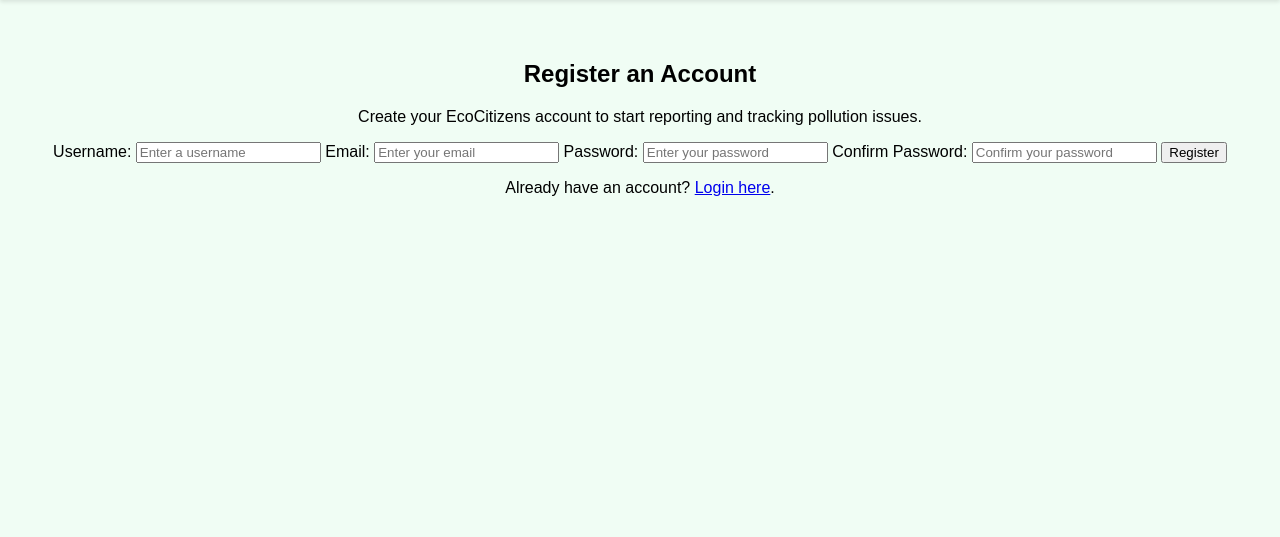
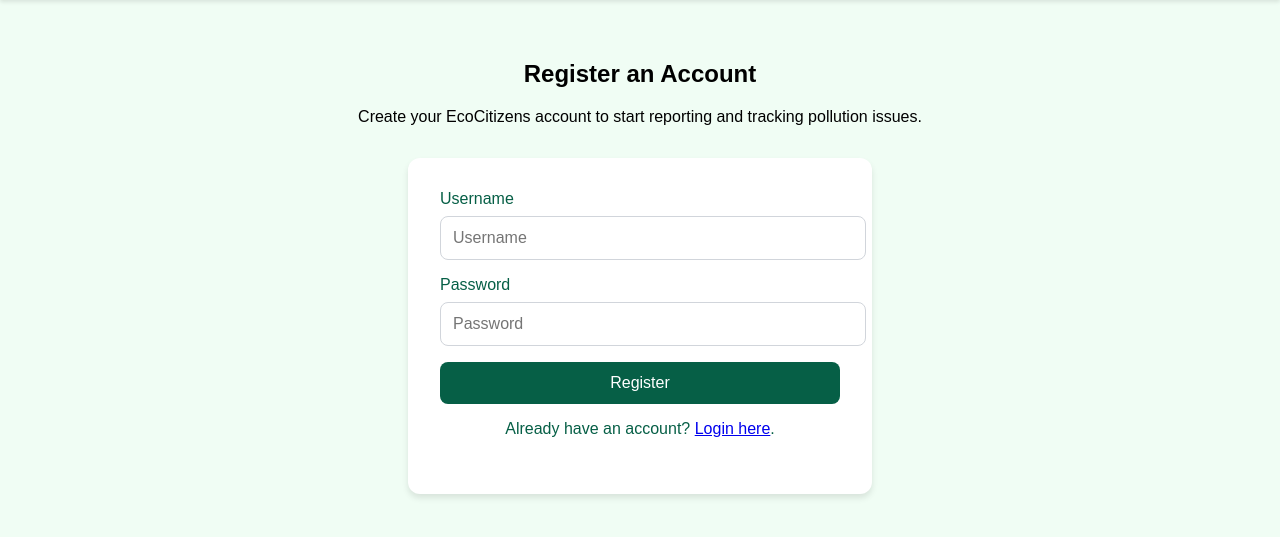
Before and after one commit to SaryNassif/AMSI-Innovates-2025, a Flask app: page /register in a window 1280 px wide. Shown: the part 60-597 px from the top of the page. Run offline with Flask 3, Linux system fonts and the light colour scheme.

Commit message:
FULL LOGIN,OUT,REGISTER FEATURES

```diff
--- a/app.py
+++ b/app.py
@@ -1,17 +1,47 @@
-from flask import Flask,render_template, url_for
+from flask import Flask, render_template, url_for, redirect,flash
 from flask_sqlalchemy import SQLAlchemy
-from flask_login import UserMixin
+from flask_login import UserMixin,login_user, LoginManager, login_required, logout_user, current_user
+from flask_wtf import FlaskForm
+from wtforms import StringField,PasswordField,SubmitField
+from wtforms.validators import InputRequired, Length, ValidationError
+from flask_bcrypt import Bcrypt
 
 app = Flask(__name__)
+app.config['SQLALCHEMY_DATABASE_URI'] = 'sqlite:///database.db'
+app.config['SECRET_KEY'] = 'thisisasecretkey'
+
+bcrypt=Bcrypt(app)
 db = SQLAlchemy(app)
-app.config['SQLALCHEMY_DATABASE_URI'] = 'sqlite:///database.db'
-app.config['SECRET_KEY'] = 'secretp'
+
+login_manager = LoginManager()
+login_manager.init_app(app)
+login_manager.login_view = 'login'
+
+@login_manager.user_loader
+def load_user(user_id):
+    return User.query.get(int(user_id))
 
 class User(db.Model, UserMixin):
     id = db.Column(db.Integer, primary_key=True)
-    username = db.Column(db.String(20), nullable=False)
+    username = db.Column(db.String(20), nullable=False, unique=True)
     password = db.Column(db.String(80), nullable=False)
 
+class RegisterForm(FlaskForm):
+    username = StringField(validators=[InputRequired(), Length(min=4, max=20)], render_kw={"placeholder": "Username"})
+    password = PasswordField(validators=[InputRequired(), Length(min=8, max=20)], render_kw={"placeholder": "Password"})
+    submit = SubmitField('Register')
+
+    def validate_username(self, username):
+        existing_user_username = User.query.filter_by(
+            username=username.data).first()
+        if existing_user_username:
+            raise ValidationError(
+                'That username already exists. Please choose a different one.')
+
+class LoginForm(FlaskForm):
+    username = StringField(validators=[InputRequired(), Length(min=4, max=20)], render_kw={"placeholder": "Username"})
+    password = PasswordField(validators=[InputRequired(), Length(min=8, max=20)], render_kw={"placeholder": "Password"})
+    submit = SubmitField('Login')
 
 @app.route('/')
 def home():
@@ -22,16 +52,45 @@
     return render_template('about.html')
 
 @app.route('/report')
+@login_required
 def report():
     return render_template('report.html')
 
-@app.route('/login')
+@app.route('/login', methods=['GET','POST'])
 def login():
-    return render_template('login.html')
+    form = LoginForm()
+    if form.validate_on_submit():
+        user = User.query.filter_by(username=form.username.data).first()
+        if user:
+            if bcrypt.check_password_hash(user.password, form.password.data):
+                login_user(user)
+                return redirect(url_for('dashboard'))
+    else:
+        flash('wrong username or password')
+    return render_template('login.html',form=form)
 
-@app.route('/register')
+@app.route('/dashboard', methods=['GET', 'POST'])
+@login_required
+def dashboard():
+    return render_template('dashboard.html')
+
+@app.route('/logout', methods=['GET', 'POST'])
+@login_required
+def logout():
+    logout_user()
+    return redirect(url_for('login'))
+
+@app.route('/register', methods=['GET','POST'])
 def register():
-    return render_template('register.html')
+    form = RegisterForm()
+
+    if form.validate_on_submit():
+        hashed_password = bcrypt.generate_password_hash(form.password.data)
+        new_user = User(username=form.username.data, password=hashed_password)
+        db.session.add(new_user)
+        db.session.commit()
+        return redirect(url_for('login'))
+    return render_template('register.html',form=form)
 
 if __name__ == '__main__':
     app.run(debug=True)
--- /dev/null
+++ b/create_db.py
@@ -0,0 +1,5 @@
+from app import app, db
+
+with app.app_context():
+    db.create_all()
+    print(5)
--- a/styles.css
+++ b/static/styles.css
@@ -297,10 +297,65 @@
 .login-form button:hover {
   background-color: #047857;
 }
-
 form p{
   color: #4b5563;
   text-align: center;
   padding: 0;
   margin-bottom: 0;
 }
+
+.register-container {
+  max-width: 400px;
+  margin: 2rem auto;
+  background: #fff;
+  padding: 2rem;
+  border-radius: 0.75rem;
+  box-shadow: 0 4px 6px rgba(0, 0, 0, 0.1);
+  text-align: left;
+}
+.register-container h2 {
+  text-align: center;
+  color: #065f46;
+  margin-bottom: 1rem;
+}
+.register-container p {
+  text-align: center;
+  color: #065f46;
+  margin-bottom: 1.5rem;
+}
+.register-container form div {
+  margin-bottom: 1rem;
+}
+.register-container form label {
+  display: block;
+  margin-bottom: 0.5rem;
+  color: #065f46;
+}
+.register-container form .form-input {
+  width: 100%;
+  padding: 0.75rem;
+  border: 1px solid #d1d5db;
+  border-radius: 0.5rem;
+  font-size: 1rem;
+}
+.register-container form .btn {
+  width: 100%;
+  padding: 0.75rem;
+  background-color: #065f46;
+  border: none;
+  color: #fff;
+  font-size: 1rem;
+  border-radius: 0.5rem;
+  cursor: pointer;
+  transition: background-color 0.3s;
+}
+.register-container form .btn:hover {
+  background-color: #047857;
+}
+.errors {
+  color: red;
+  font-size: 0.9rem;
+  margin: 0.5rem 0 0;
+  list-style: none;
+  padding: 0;
+}
--- a/templates/about.html
+++ b/templates/about.html
@@ -4,7 +4,7 @@
   <meta charset="UTF-8" />
   <meta name="viewport" content="width=device-width, initial-scale=1.0" />
   <title>EcoCitizens - About Us</title>
-  <link rel="stylesheet" href="/styles.css" />
+  <link rel="stylesheet" href="../static/styles.css" />
 </head>
 <body class="bg-green-100">
   <!-- Navbar -->
--- a/templates/index.html
+++ b/templates/index.html
@@ -4,7 +4,7 @@
   <meta charset="UTF-8" />
   <meta name="viewport" content="width=device-width, initial-scale=1.0" />
   <title>EcoCitizens - Home</title>
-  <link rel="stylesheet" href="/styles.css" />
+  <link rel="stylesheet" href="../static/styles.css" />
 </head>
 <body class="bg-green-100">
   <!-- Navbar -->
--- a/templates/register.html
+++ b/templates/register.html
@@ -4,7 +4,7 @@
   <meta charset="UTF-8" />
   <meta name="viewport" content="width=device-width, initial-scale=1.0" />
   <title>EcoCitizens - Register</title>
-  <link rel="stylesheet" href="/styles.css" />
+  <link rel="stylesheet" href="{{ url_for('static', filename='styles.css') }}" />
 </head>
 <body class="bg-green-100">
   <!-- Navbar -->
@@ -24,24 +24,26 @@
   <div class="container">
     <h2>Register an Account</h2>
     <p>Create your EcoCitizens account to start reporting and tracking pollution issues.</p>
-    <form class="register-form">
-      <label for="username">Username:</label>
-      <input type="text" id="username" placeholder="Enter a username" required>
+    <div class="register-container">
 
-      <label for="email">Email:</label>
-      <input type="text" id="email" placeholder="Enter your email" required>
-
-      <label for="password">Password:</label>
-      <input type="password" id="password" placeholder="Enter your password" required>
-
-      <label for="confirm-password">Confirm Password:</label>
-      <input type="password" id="confirm-password" placeholder="Confirm your password" required>
-
-      <button type="submit">Register</button>
-    </form>
-    <p>Already have an account? <a href="{{ url_for('login') }}">Login here</a>.</p>
+      <form method="POST" action="{{ url_for('register') }}" class="register-form">
+        {{ form.hidden_tag() }}
+        <div>
+          {{ form.username.label }}
+          {{ form.username(class="form-input") }}
+        </div>
+        <div>
+          {{ form.password.label }}
+          {{ form.password(class="form-input") }}
+        </div>
+        <div>
+          {{ form.submit(class="btn") }}
+        </div>
+      </form>
+      <p style="text-align: center;">Already have an account? <a href="{{ url_for('login') }}">Login here</a>.</p>
+    </div>
   </div>
 
-  <script src="scripts.js"></script>
+  <script src="{{ url_for('static', filename='scripts.js') }}"></script>
 </body>
 </html>
--- a/templates/report.html
+++ b/templates/report.html
@@ -4,7 +4,7 @@
   <meta charset="UTF-8" />
   <meta name="viewport" content="width=device-width, initial-scale=1.0" />
   <title>EcoCitizens - Report Pollution</title>
-  <link rel="stylesheet" href="/styles.css" />
+  <link rel="stylesheet" href="../static/styles.css" />
 </head>
 <body class="bg-green-100">
   <!-- Navbar -->
@@ -35,6 +35,7 @@
     </form>
   </div>
 
+
   <script src="scripts.js"></script>
 </body>
 </html>
```
Also changed, not shown: templates/dashboard.html (added, +12 -0 lines), templates/login.html (+24 -8 lines), database.db (deleted), instance/database.db (added), static/scripts.js (renamed from scripts.js). Lines whose indentation alone changed are shown as unchanged.
